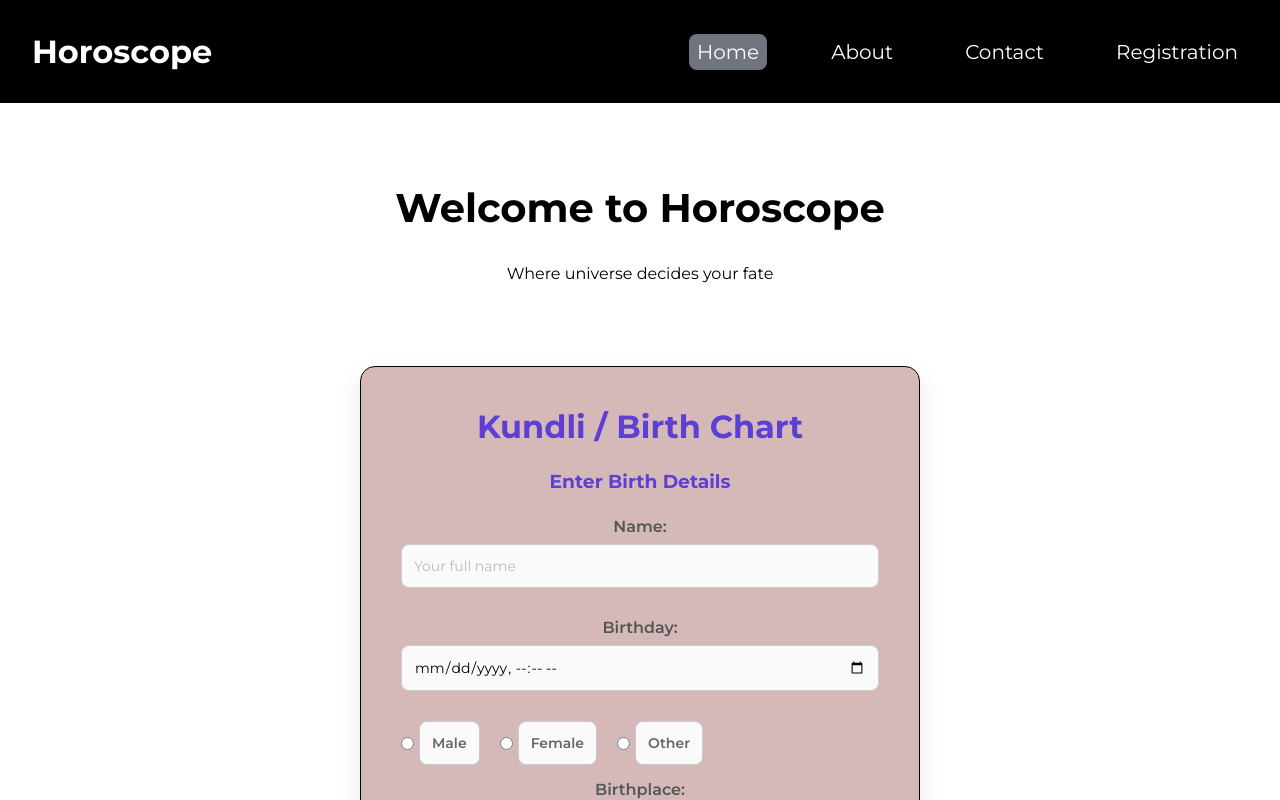
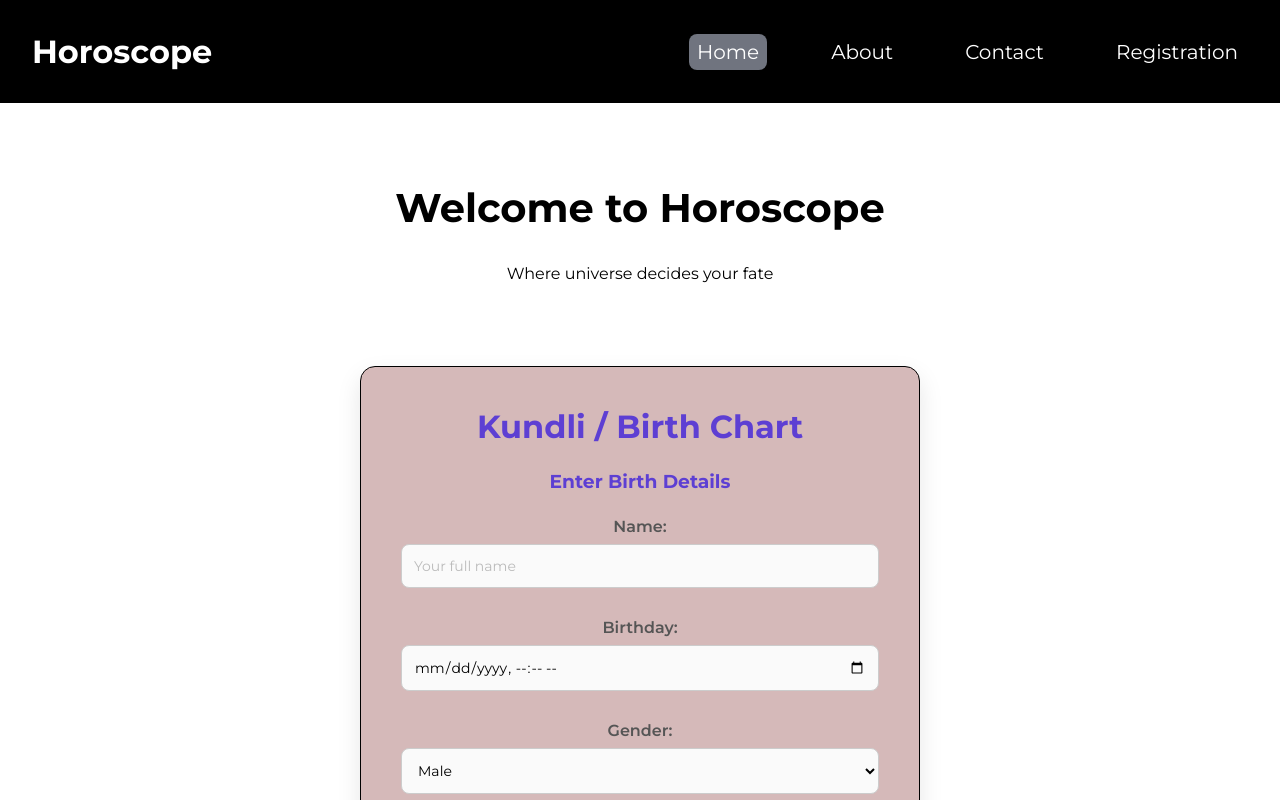
Before and after one commit to tasmaishelke/horoscope, a React (Vite) app: page / in a window 1280 px wide. Shown: the top 800 px of the page. Built offline with nearby package versions, Linux system fonts and the light colour scheme.

Commit message:
changed input of gender from radio to option

```diff
--- a/src/pages/Registration.jsx
+++ b/src/pages/Registration.jsx
@@ -6,6 +6,7 @@ function Registration()
 {
     const [fullName, setFullName] = useState('')
     const [birthPlace, setBirthPlace] = useState('')
+    const [gender, setGender] = useState('')
     const [birthday, setBirthday] = useState('')
     const [location, setLocation] = useState('')
 
@@ -14,8 +15,9 @@ function Registration()
     {
         e.preventDefault()
         console.log(fullName)
+        console.log(birthday)
+        console.log(gender)
         console.log(birthPlace)
-        console.log(birthday)
         console.log(location)
 
 
@@ -41,19 +43,13 @@ function Registration()
                         <input value={birthday} onChange={(e) => setBirthday(e.target.value)} type="datetime-local" id="birthday" name="birthday" required />
                     </div>
 
-                    <div className="form-group gender-container">
-                        <div>
-                            <input type="radio" id="male" name="gender" value="male" required/>
-                                <label htmlFor="male">Male</label>
-                        </div>
-                        <div>
-                            <input type="radio" id="female" name="gender" value="female" required/>
-                                <label htmlFor="female">Female</label>
-                        </div>
-                        <div>
-                            <input type="radio" id="other" name="gender" value="other" required/>
-                                <label htmlFor="other">Other</label>
-                        </div>
+                    <div className="form-group">
+                        <label htmlFor="gender">Gender:</label>
+                        <select value={gender} onChange={(e) => setGender(e.target.value)} id="gender" name="gender">
+                            <option value="male">Male</option>
+                            <option value="female">Female</option>
+                            <option value="other">Other</option>
+                        </select>
                     </div>
 
                     <div className="form-group">
```
